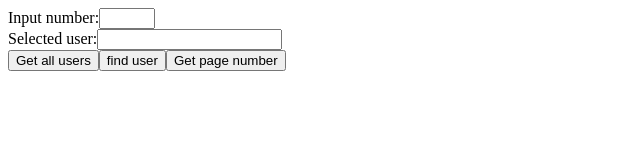
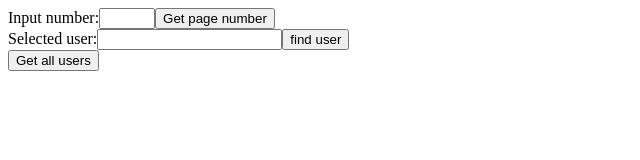
Before and after one commit to gmo88/node-express, a website: page public/index.html in a window 1280 px wide. Shown: the whole page, without its empty margins (0-640 px from the left). Drawn offline with Linux system fonts and the light colour scheme.

Commit message:
fixed button location

```diff
--- a/public/index.html
+++ b/public/index.html
@@ -5,8 +5,8 @@
     <title>Fetch</title>
 </head>
 <body>
-<label>Input number:<input type="number" class="inputField" min="0" max="20"></label><br>
-<label>Selected user:<input class="userNameInput" type="text"></label><br>
+<label class="userNumb">Input number:<input type="number" class="inputField" min="0" max="20"></label><br>
+<label class="userSelect">Selected user:<input class="userNameInput" type="text"></label><br>
 <div class="container"></div>
 
 <script>
@@ -86,8 +86,8 @@
     };
 
     createButton('button', "Get all users", 'body', fetchUsers);
-    createButton('button', "find user", 'body', getInputValue);
-    createButton('button', "Get page number", 'body', () => openPage(document.querySelector(".inputField").value));
+    createButton('button', "find user", '.userSelect', getInputValue);
+    createButton('button', "Get page number", '.userNumb', () => openPage(document.querySelector(".inputField").value));
 
     // return table object that must insert into container
     const generateDynamicTable = (result) => {
--- a/server.js
+++ b/server.js
@@ -10,9 +10,6 @@ app.use(bodyParser.urlencoded({extended: true}));
 app.use(bodyParser.json());
 
 app.use(express.static('public')); // relative path of client-side code
-app.get('/', (req, res) => {
-    res.sendFile('index1.html', {root: __dirname});
-});
 
 app.use('/pages', pages);
 app.use('/users', users);
```
